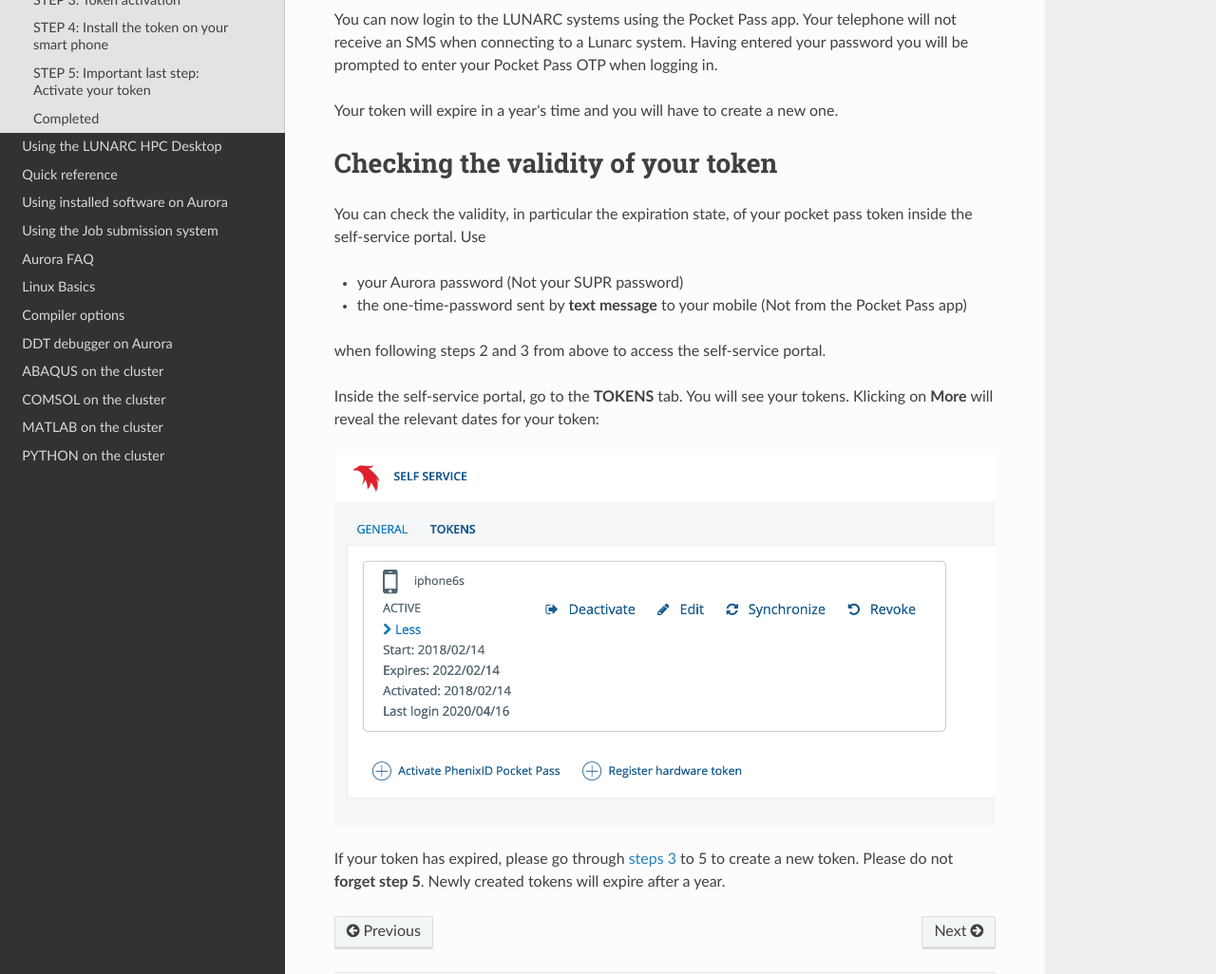
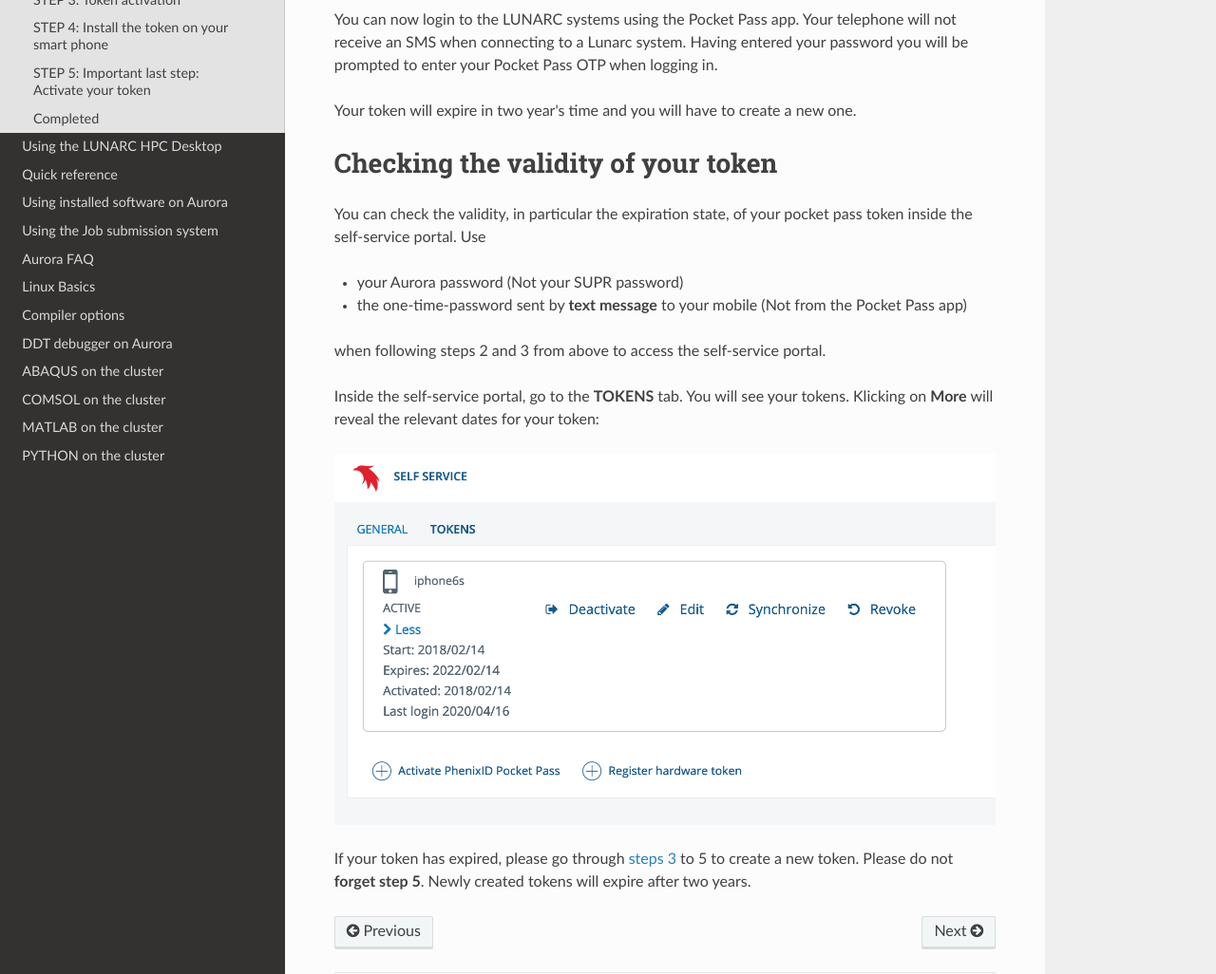
Before and after one commit to lunarc/lunarc_docs, an MkDocs documentation site: the page built from docs/authenticator_howto.md, in a window 1280 px wide and 1400 px high, scrolled down 5917 px. Shown: the part 306-1332 px from the top of the window at 95% size. Built offline with MkDocs 1.6.1, drawn with Linux system fonts in a browser that asks for light colours; nearby versions of some CDN libraries; old or Windows-style settings are respelled for this version of MkDocs.

Commit message:
changed token validity to two years

```diff
--- a/docs/authenticator_howto.md
+++ b/docs/authenticator_howto.md
@@ -71,7 +71,7 @@
 
 You can now login to the LUNARC systems using the Pocket Pass app. Your telephone will not receive an SMS when connecting to a Lunarc system. Having entered your password you will be prompted to enter your Pocket Pass OTP when logging in.
 
-Your token will expire in a year's time and you will have to create a new one.
+Your token will expire in two year's time and you will have to create a new one.
 
 
 #Checking the validity of your token
@@ -86,4 +86,4 @@
 
 ![sample screen](images/pp_token_status.png "Token dates")
 
-If your token has expired, please go through [steps 3](#step-3-token-activation) to 5 to create a new token.  Please do not **forget step 5**.  Newly created tokens will expire after a year.
+If your token has expired, please go through [steps 3](#step-3-token-activation) to 5 to create a new token.  Please do not **forget step 5**.  Newly created tokens will expire after two years.
```
